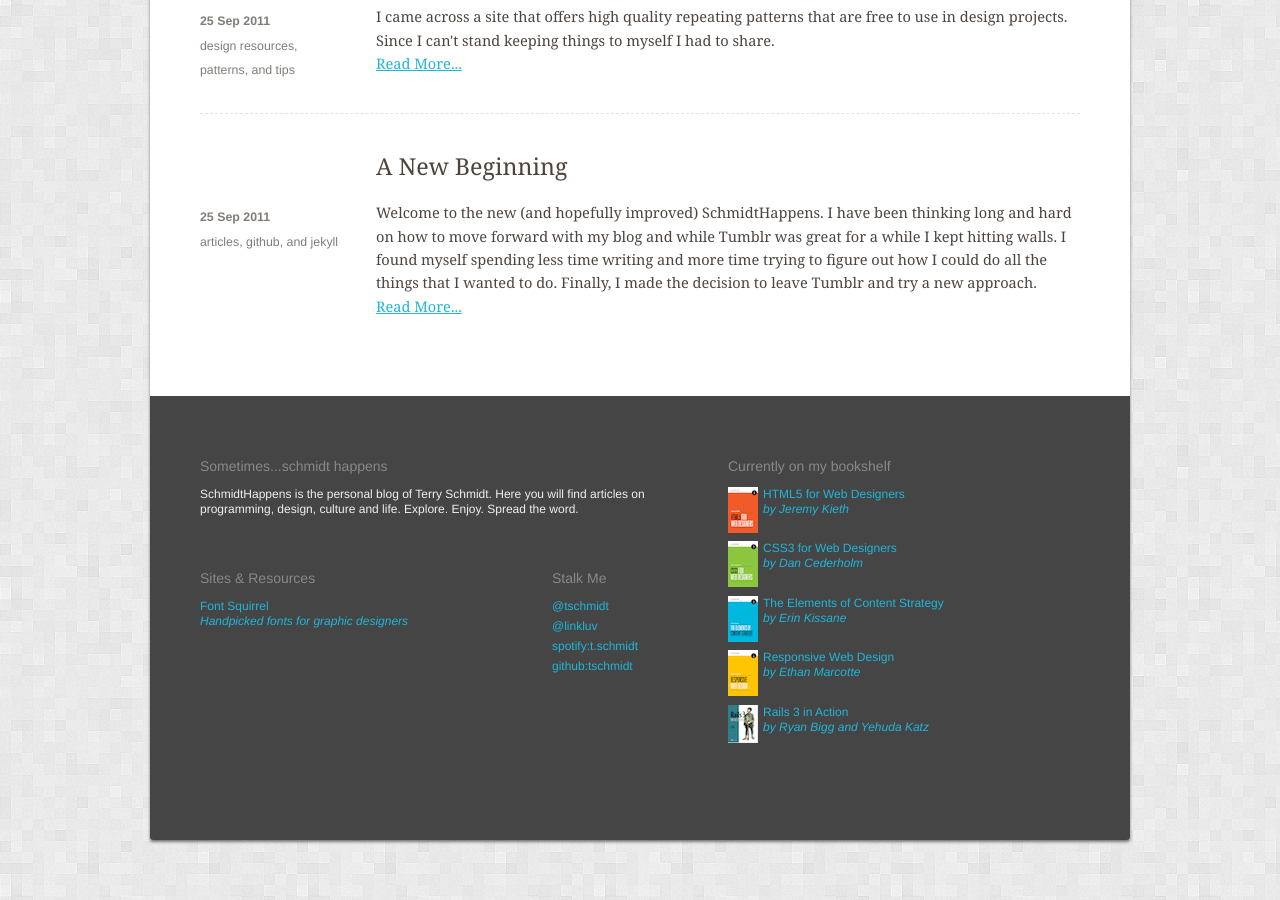
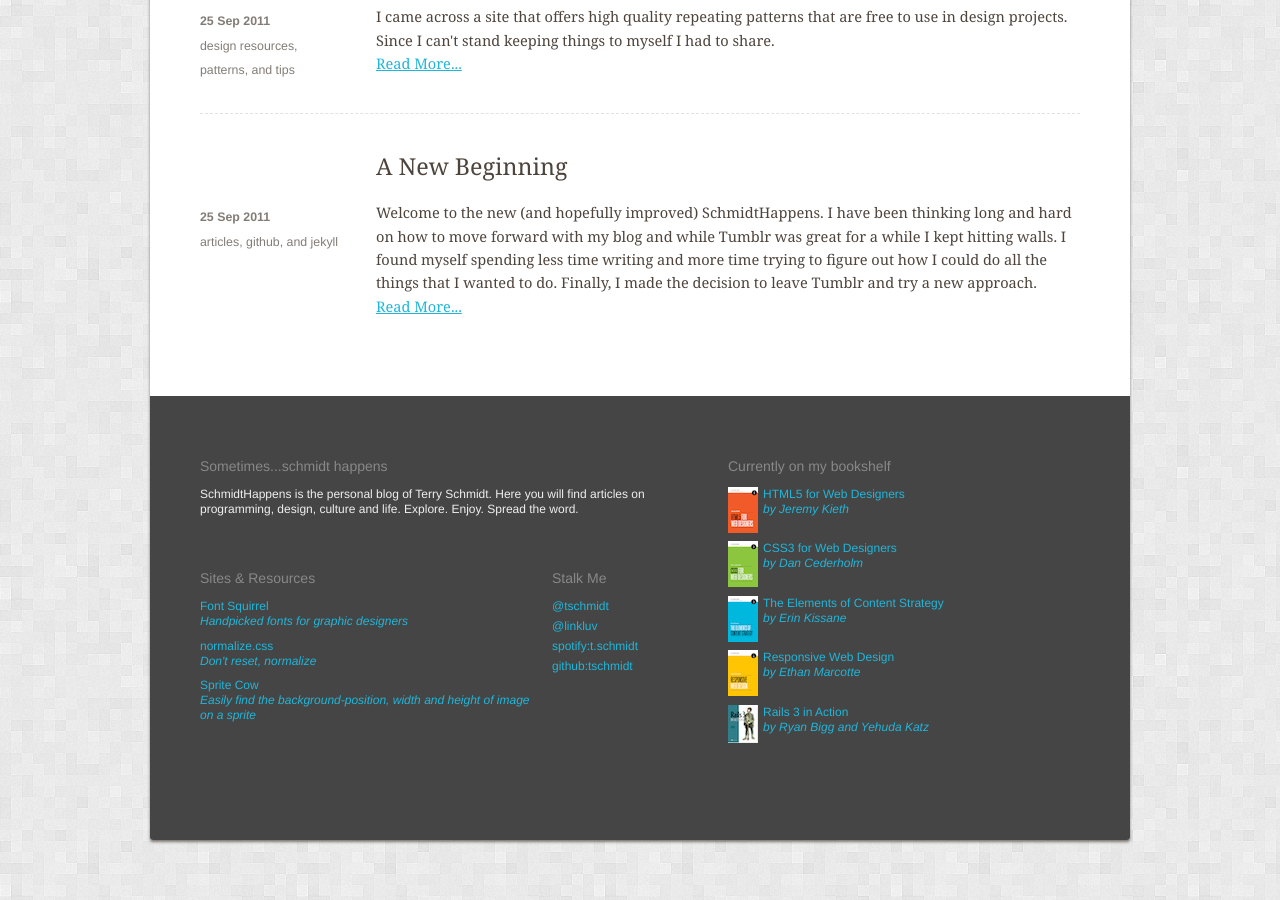
Before and after one commit to tschmidt/tschmidt.github.com, a Jekyll site: the page built from index.html, in a window 1280 px wide and 900 px high, scrolled down 1480 px. Built offline with Jekyll 4.4.1, drawn with Linux system fonts in a browser that asks for light colours; nearby versions of some CDN libraries; Markdown is read by kramdown in place of the engine named in the settings.

Commit message:
Add more useful links to the footer

```diff
--- a/_layouts/default.html
+++ b/_layouts/default.html
@@ -133,6 +133,8 @@
         </header>
         <ul>
           <li><a href="http://www.fontsquirrel.com/">Font Squirrel <span class='extra'>Handpicked fonts for graphic designers</span></a></li>
+          <li><a href="http://necolas.github.com/normalize.css/">normalize.css <span class='extra'>Don't reset, normalize</span></a></li>
+          <li><a href="http://necolas.github.com/normalize.css/">Sprite Cow <span class='extra'>Easily find the background-position, width and height of image on a sprite</span></a></li>
         </ul>
       </section>
       <section class="comp touchme extra">
```
